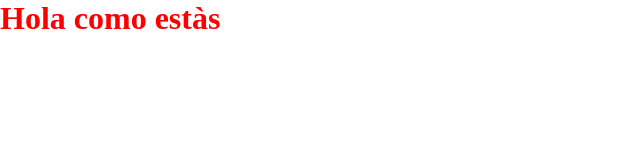
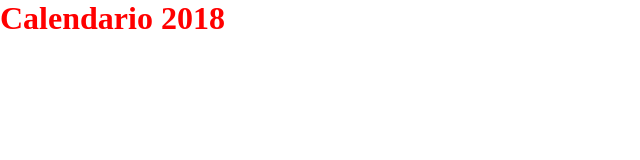
Before and after one commit to jonacds/prueba, a plain HTML site: page index.html in a window 1280 px wide. Shown: the whole page, without its empty margins (0-640 px from the left). Drawn offline with Linux system fonts and the light colour scheme.

Commit message:
añade titulo

```diff
--- a/index.html
+++ b/index.html
@@ -8,7 +8,7 @@
     <title>Calendario</title>
 </head>
 <body>
-    <h1>Hola como estàs</h1>
+    <h1>Calendario 2018</h1>
     <script src="main.js" type="text/javascript"></script>
 </body>
 </html>
```
